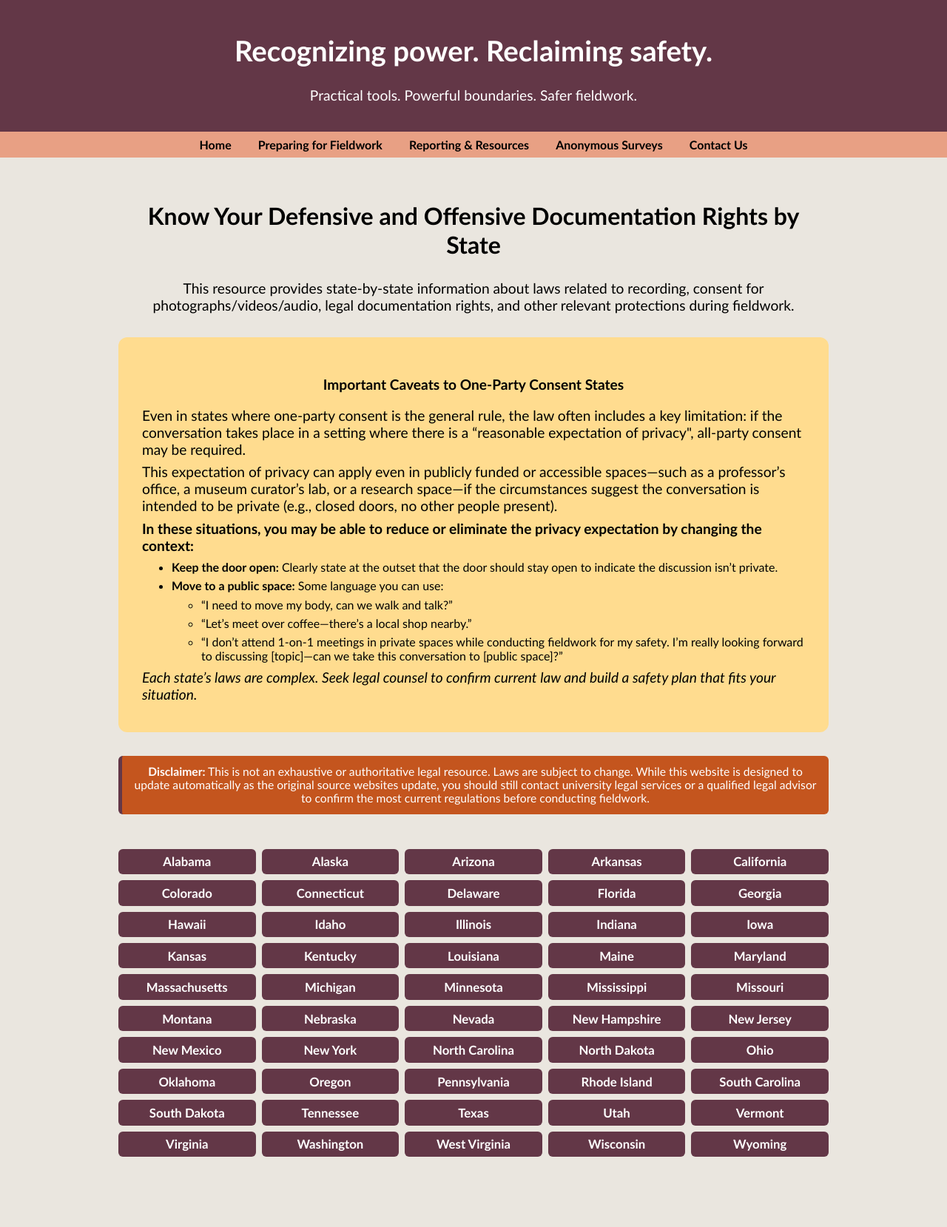
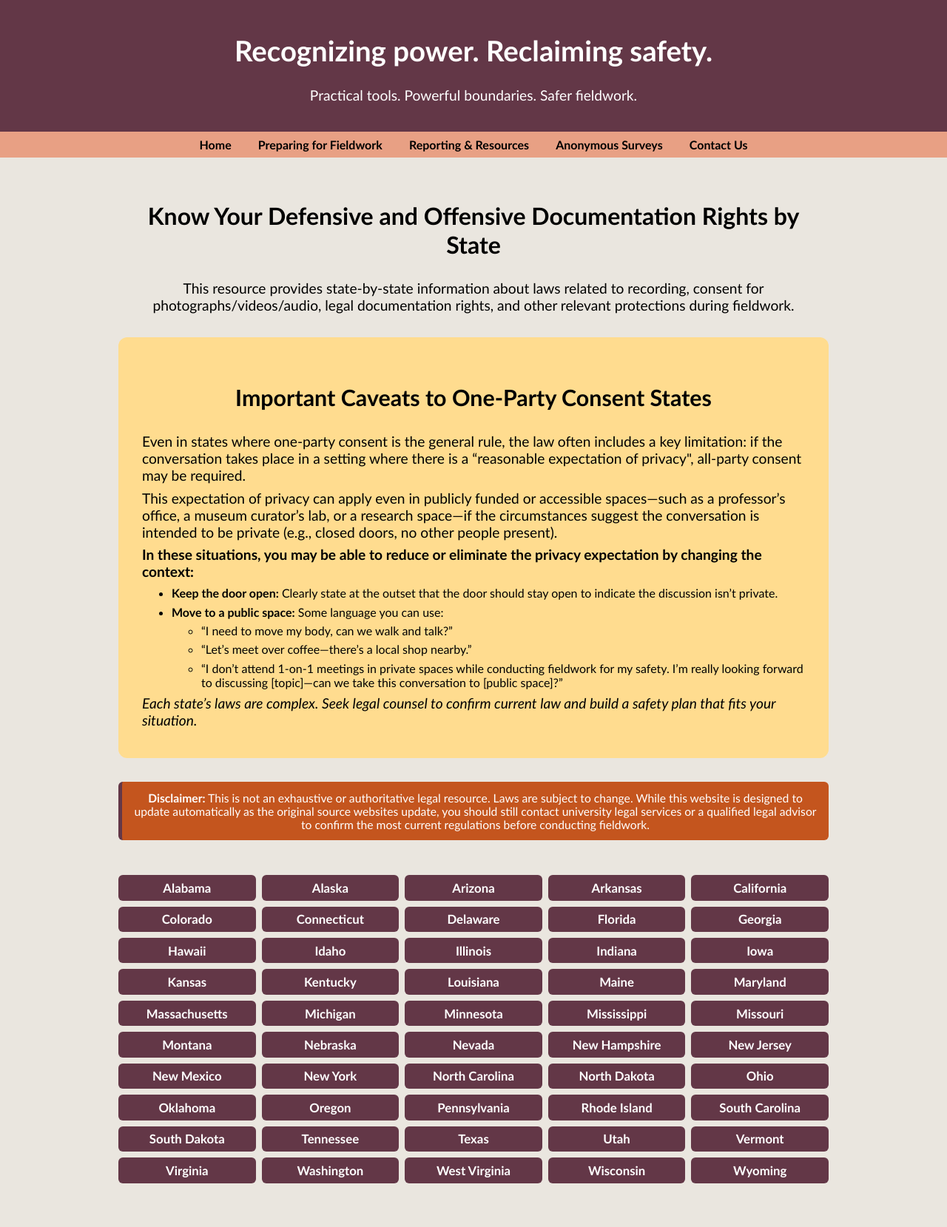
Before and after one commit to AnthroSafetyWarrior/GoldenTrowelProject, a Jekyll site: the page built from _pages/statelaw.html, in a window 1280 px wide. Shown: the whole page at 74% size. Built offline with Jekyll 4.4.1, drawn with Linux system fonts in a browser that asks for light colours; before the commit the page ends 1623 px from its top, so only the background shows below that.

Commit message:
updating pages

```diff
--- a/_pages/statelaw.html
+++ b/_pages/statelaw.html
@@ -117,7 +117,7 @@ th {
 </div>
 
 <div class="oneparty-caveat" role="region" aria-labelledby="opc-caveats-title">
-  <h3 id="opc-caveats-title"; style="font-size:1.2em;">Important Caveats to One-Party Consent States</h3>
+  <h3 id="opc-caveats-title"; style="font-size:1.9em;">Important Caveats to One-Party Consent States</h3>
     <p>Even in states where one-party consent is the general rule, the law often includes a key limitation: if the conversation takes place in a setting where there is a “reasonable expectation of privacy", all-party consent may be required.</p>
 <p>This expectation of privacy can apply even in publicly funded or accessible spaces—such as a professor’s office, a museum curator’s lab, or a research space—if the circumstances suggest the conversation is intended to be private (e.g., closed doors, no other people present).</p>
 
```
